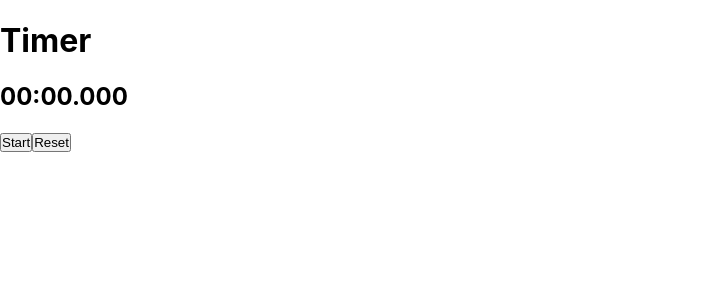
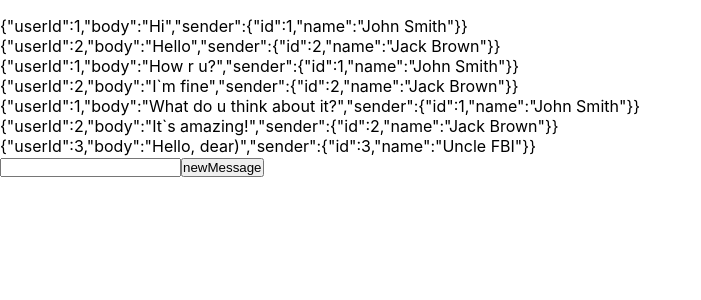
Before and after one commit to DeskYT/reactapp3, a React (Create React App) app: page / in a window 1280 px wide. Shown: the top 300 px of the page, without its empty margins (0-701 px from the left). Built offline with nearby package versions, Linux system fonts and the light colour scheme.

Commit message:
Little fixes

```diff
--- a/src/App.js
+++ b/src/App.js
@@ -25,10 +25,10 @@ class App extends Component {
 
   render() {
     console.log('component rendered');
-    //return (<Chat/>)
+    return (<Chat/>)
     //return (<UserLoader />)
     //return(<NewCalendar language="ru"/>);
-    return(<Timer />);
+    //return(<Timer />);
     //return(<Counter/>)
     //return(<FormLogin />);
     /*const slideList = [
--- a/src/components/Chat/reducer.jsx
+++ b/src/components/Chat/reducer.jsx
@@ -2,8 +2,6 @@ export default function funChatReducer(state, action) {
     console.log(action,state);
     switch (action.type) {
         case "NEW_MSG":{
-            /*const {users, messages} = state;
-            const {message} = action;*/
             const {users, messages} = state;
             const {message} = action;
             const msgFromUser = {
--- a/src/components/UserLoader/index.js
+++ b/src/components/UserLoader/index.js
@@ -1,6 +1,5 @@
 import React, {Component} from 'react';
 import {getUsers} from "../../api";
-import UserItem from "../UserList/UserItem/UserItem";
 
 class UserLoader extends Component {
     constructor(props) {
```
